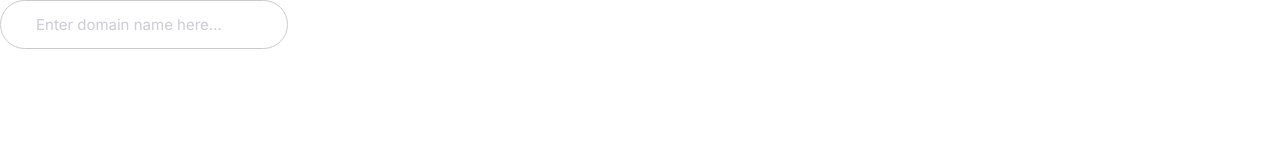
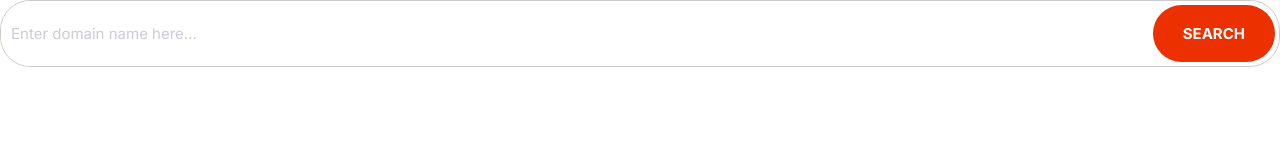
Before and after one commit to Eleshoprecious/Precious, a plain HTML site: page index.html in a window 1280 px wide. Drawn offline with Linux system fonts and the light colour scheme.

Commit message:
build up of inputs- groups components

```diff
--- a/CSS/Style.css
+++ b/CSS/Style.css
@@ -4,6 +4,8 @@
     --color-accent:#ff3400;
     --color-heading:#1b0760;
     --color-body:#918ca4;
+    --color-border:#ccc;
+    --border--radius:30px;
 
 }
 
@@ -82,6 +84,7 @@ a{
 
 }
 
+   /*badge  */
 .badge{
     border-radius: 20px;
     font-size:2rem ;
@@ -113,6 +116,7 @@ a{
     font-size: 1.2rem;
 }
 }
+/* list */
 
 .list{
     list-style: none;
@@ -208,16 +212,37 @@ background: #3a8ffd;
 
 }
 
+/* input */
 .input{
     padding: 1.5rem 3.5rem ;
-    border: 1px solid #ccc;
-    border-radius: 30px;
+    border: 1px solid var(--color-border);
+    border-radius: var(--border--radius);
     color: var(--color-heading);
     font-size: 2rem;
 }
 ::placeholder{
     color: #cdcbd7;
 }
+
+
+
+ .input-group{
+        border:1px solid var(--color-border);
+        border-radius: var(--border--radius);
+        display: flex;
+
+
+    }
+    .input-group  .input{
+      border: 0;
+      flex-grow: 1;
+      padding: 1.5rem 1rem;
+    }
+.input-group .btn{
+    margin: 4px;
+}
+
+
 @media screen  and (min-width:1024px){
     .input{
         font-size: 1.5rem;
--- a/index.html
+++ b/index.html
@@ -15,6 +15,13 @@
     <link rel="stylesheet" href="CSS/Style.css" />
   </head>
   <body>
-    <input type="text" class="input" placeholder="Enter domain name here..." />
+    <div class="input-group">
+      <input
+        type="text"
+        class="input"
+        placeholder="Enter domain name here..."
+      />
+      <button class="btn btn--accent">Search</button>
+    </div>
   </body>
 </html>
```
Also changed, not shown: Components/inputs.html (+5 -0 lines).
